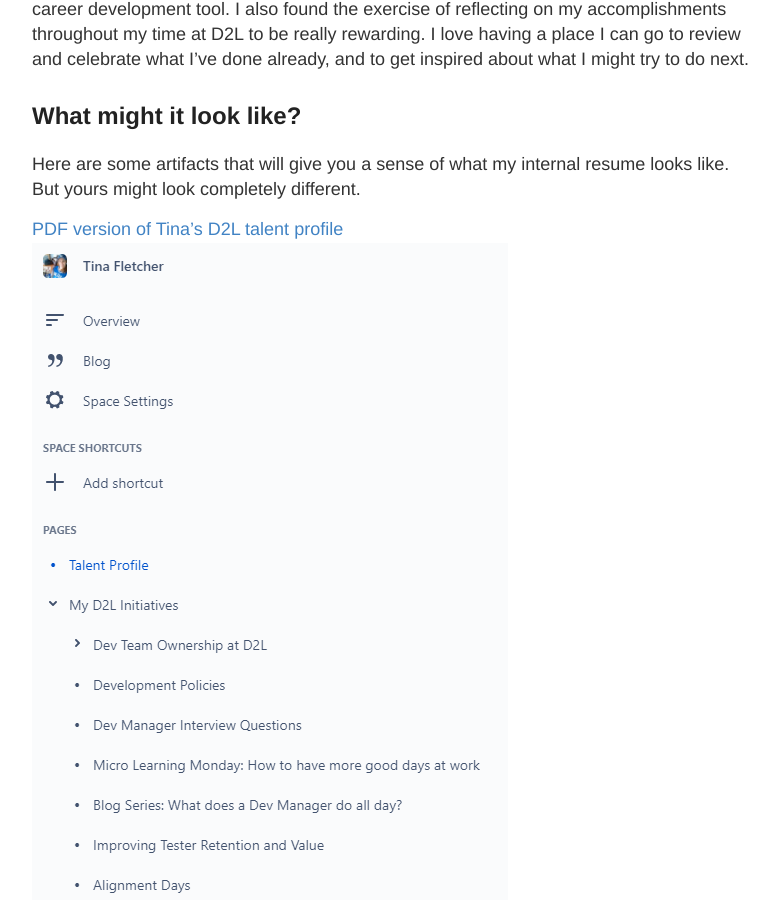
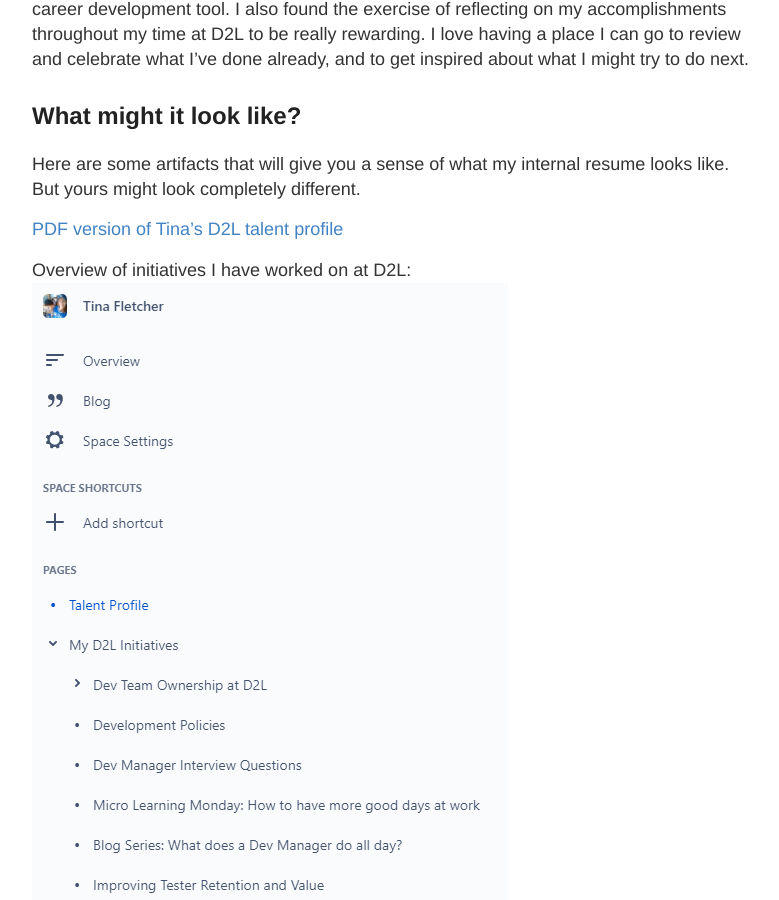
Before and after one commit to tinafletcher/tinafletcher.github.io, a Jekyll site: the page built from _posts/2020-12-22-Most-satisfying-things-2020.md, in a window 1280 px wide and 900 px high, scrolled down 700 px. Shown: the whole window, without its empty margins (248-1027 px from the left). Built offline with Jekyll 4.4.1, drawn with Linux system fonts in a browser that asks for light colours.

Commit message:
Update spacing

```diff
--- a/_posts/2020-12-22-Most-satisfying-things-2020.md
+++ b/_posts/2020-12-22-Most-satisfying-things-2020.md
@@ -18,6 +18,8 @@
 Here are some artifacts that will give you a sense of what my internal resume looks like. But yours might look completely different.
 
 [PDF version of Tina's D2L talent profile](../images/Tina Fletcher - D2L Talent Profile - 2020.pdf)
+
+Overview of initiatives I have worked on at D2L:
 ![Image showing a list of initiatives Tina has worked on at D2L](../images/Overview of my D2L journey.PNG)
 
 ## Why did you write so many "alternate" resumes this year?
```
